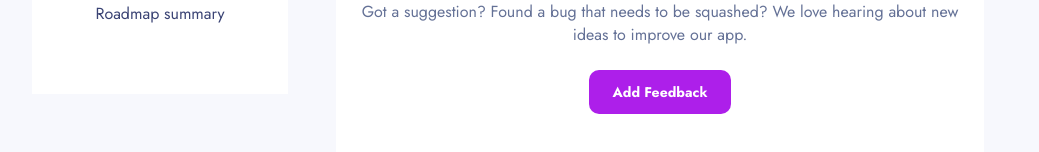
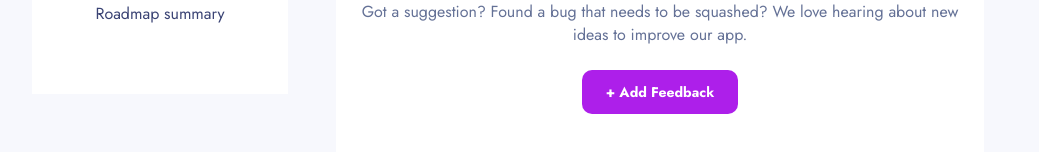
Before and after one commit to ashour/folio-product-feedback, a Next.js app: page / in a window 1280 px wide. Shown: the part 458-610 px from the top of the page, without its empty margins (120-1159 px from the left). Built offline with nearby package versions, Linux system fonts and the light colour scheme.

Commit message:
refactor: empty state and error alert to components

```diff
--- /dev/null
+++ b/app/(root)/_components/EmptyState.tsx
@@ -0,0 +1,16 @@
+import Button from "@/app/_components/Button";
+import IconDetective from "@/app/_components/icons/IconDetective";
+
+export default function EmptyState() {
+  return (
+    <section className="flex min-h-[460px] flex-col items-center justify-center rounded-10px bg-white px-6 py-20 text-center">
+      <IconDetective />
+      <h3 className="mb-4 text-h3">There is no feedback yet.</h3>
+      <p className="mb-6 text-body-1 text-slate-500">
+        Got a suggestion? Found a bug that needs to be squashed? We love hearing
+        about new ideas to improve our app.
+      </p>
+      <Button variant="purple">+ Add Feedback</Button>
+    </section>
+  );
+}
--- a/app/(root)/page.tsx
+++ b/app/(root)/page.tsx
@@ -1,10 +1,10 @@
 import { type Feedback } from "@prisma/client";
-import Button from "../_components/Button";
-import IconDetective from "../_components/icons/IconDetective";
+import ErrorAlert from "../_components/ErrorAlert";
 import NavLayout from "../_layout/NavLayout";
+import EmptyState from "./_components/EmptyState";
 
 export default async function Home() {
-  let feedbackItems: Feedback[] = [];
+  let feedbackItems: Feedback[] | undefined = [];
   let error: string | undefined;
 
   try {
@@ -16,23 +16,9 @@ export default async function Home() {
   return (
     <NavLayout>
       <main className="mx-6 mt-8">
-        {error && (
-          <div className="rounded-5px bg-danger px-3 py-2 text-body-1 text-white">
-            Error: {error}
-          </div>
-        )}
+        {error && <ErrorAlert>{error}</ErrorAlert>}
 
-        {feedbackItems.length === 0 && (
-          <section className="flex min-h-[460px] flex-col items-center justify-center rounded-10px bg-white px-6 py-20 text-center">
-            <IconDetective />
-            <h3 className="mb-4 text-h3">There is no feedback yet.</h3>
-            <p className="mb-6 text-body-1 text-slate-500">
-              Got a suggestion? Found a bug that needs to be squashed? We love
-              hearing about new ideas to improve our app.
-            </p>
-            <Button variant="purple">Add Feedback</Button>
-          </section>
-        )}
+        {feedbackItems?.length === 0 && <EmptyState />}
       </main>
     </NavLayout>
   );
--- /dev/null
+++ b/app/_components/ErrorAlert.tsx
@@ -0,0 +1,11 @@
+export default function ErrorAlert({
+  children,
+}: {
+  children: React.ReactNode;
+}) {
+  return (
+    <div className="rounded-5px bg-danger px-3 py-2 text-body-1 text-white">
+      <strong>Error:</strong> {children}
+    </div>
+  );
+}
```
